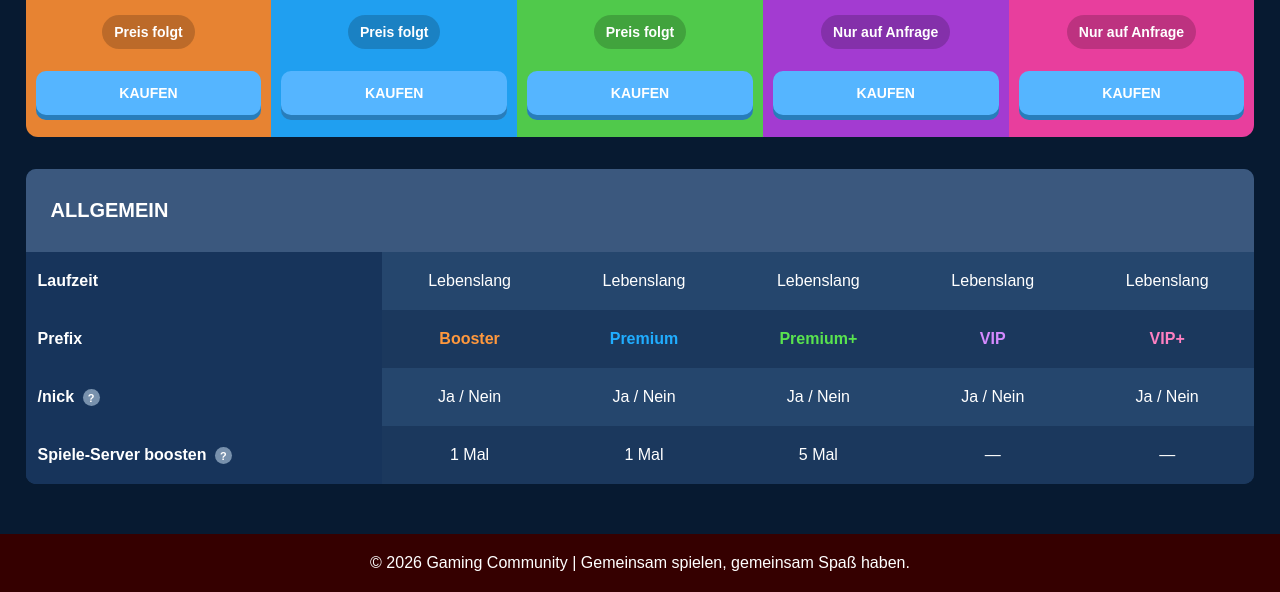
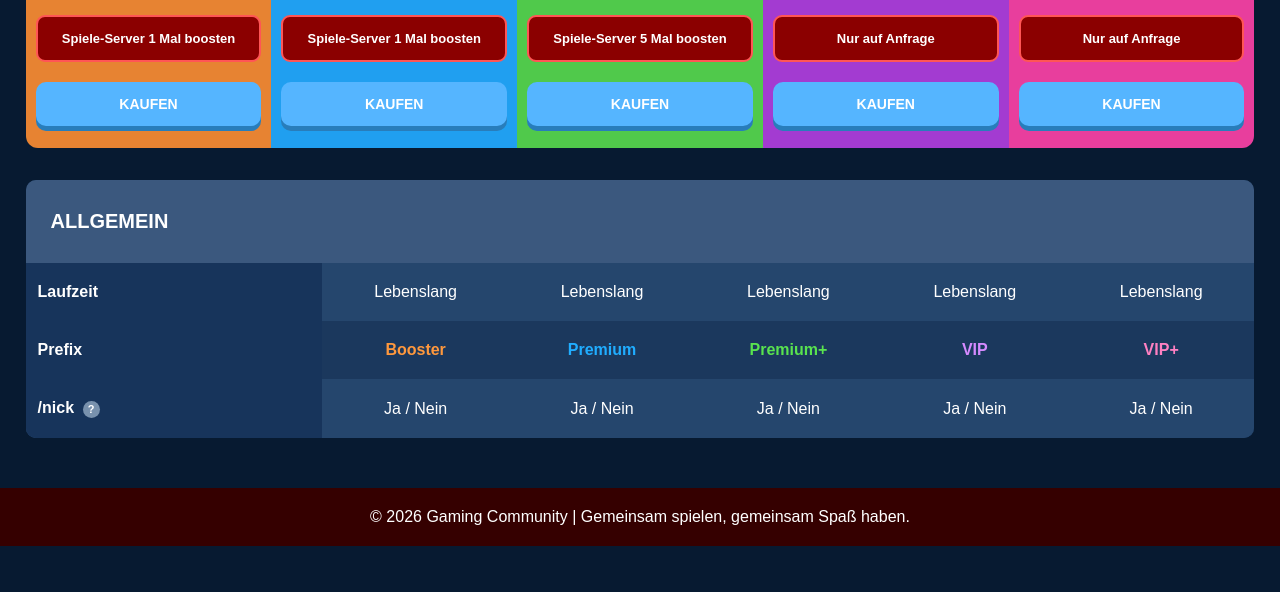
Before and after one commit to kiabruno/spiele_server, a plain HTML site: page rank.html in a window 1280 px wide. Shown: the part 465-1057 px from the top of the page. After the commit the page ends 1011 px from the top, so only its background shows below. Drawn offline with Linux system fonts and the light colour scheme.

Commit message:
Update rank.html

```diff
--- a/rank.html
+++ b/rank.html
@@ -130,14 +130,19 @@
             object-fit: contain;
         }
 
+        /* ROTE PREIS-ANZEIGE */
+
         .price {
-            display: inline-block;
-            background: #00000030;
-            padding: 9px 12px;
-            border-radius: 25px;
+            display: block;
+            background: #8b0000;
+            border: 2px solid #ff5555;
+            color: white;
+            padding: 12px 7px;
+            border-radius: 9px;
             font-weight: bold;
-            margin-bottom: 22px;
-            font-size: 14px;
+            font-size: 13px;
+            margin-bottom: 20px;
+            line-height: 1.5;
         }
 
         .buy-button {
@@ -320,8 +325,6 @@
         Entdecke unsere Ränge und ihre Vorteile!
     </p>
 
-    <!-- RANG-KARTEN -->
-
     <div class="rank-cards">
 
         <!-- BOOSTER -->
@@ -335,9 +338,14 @@
                 BOOSTER
             </h2>
 
-            <div class="price">Preis folgt</div>
+            <div class="price">
+                Spiele-Server 1 Mal boosten
+            </div>
 
-            <a href="links.html" class="buy-button">KAUFEN</a>
+            <button class="buy-button"
+                onclick="showBoostMessage(1)">
+                KAUFEN
+            </button>
         </section>
 
         <!-- PREMIUM -->
@@ -351,9 +359,14 @@
                 PREMIUM
             </h2>
 
-            <div class="price">Preis folgt</div>
+            <div class="price">
+                Spiele-Server 1 Mal boosten
+            </div>
 
-            <a href="links.html" class="buy-button">KAUFEN</a>
+            <button class="buy-button"
+                onclick="showBoostMessage(1)">
+                KAUFEN
+            </button>
         </section>
 
         <!-- PREMIUM PLUS -->
@@ -367,9 +380,14 @@
                 PREMIUM+
             </h2>
 
-            <div class="price">Preis folgt</div>
+            <div class="price">
+                Spiele-Server 5 Mal boosten
+            </div>
 
-            <a href="links.html" class="buy-button">KAUFEN</a>
+            <button class="buy-button"
+                onclick="showBoostMessage(5)">
+                KAUFEN
+            </button>
         </section>
 
         <!-- VIP -->
@@ -383,9 +401,12 @@
                 VIP
             </h2>
 
-            <div class="price">Nur auf Anfrage</div>
+            <div class="price">
+                Nur auf Anfrage
+            </div>
 
-            <button class="buy-button" onclick="rankWarning()">
+            <button class="buy-button"
+                onclick="rankWarning()">
                 KAUFEN
             </button>
         </section>
@@ -401,9 +422,12 @@
                 VIP+
             </h2>
 
-            <div class="price">Nur auf Anfrage</div>
+            <div class="price">
+                Nur auf Anfrage
+            </div>
 
-            <button class="buy-button" onclick="rankWarning()">
+            <button class="buy-button"
+                onclick="rankWarning()">
                 KAUFEN
             </button>
         </section>
@@ -464,25 +488,6 @@
                     <td>Ja / Nein</td>
                 </tr>
 
-                <tr>
-                    <td>
-                        Spiele-Server boosten
-                        <span class="info" tabindex="0">
-                            ?
-                            <span class="tooltip">
-                                Mit diesem Vorteil kannst du deinen
-                                Spiele-Server unterstützen.
-                            </span>
-                        </span>
-                    </td>
-
-                    <td>1 Mal</td>
-                    <td>1 Mal</td>
-                    <td>5 Mal</td>
-                    <td>—</td>
-                    <td>—</td>
-                </tr>
-
             </tbody>
 
         </table>
@@ -496,6 +501,14 @@
 </footer>
 
 <script>
+    function showBoostMessage(amount) {
+        const text = amount === 1
+            ? "Achtung: Um diesen Rang zu erhalten, musst du unseren Spiele-Server 1 Mal boosten."
+            : "Achtung: Um diesen Rang zu erhalten, musst du unseren Spiele-Server " + amount + " Mal boosten.";
+
+        alert(text);
+    }
+
     function rankWarning() {
         alert(
             "Achtung: Dieser Rang kann nicht gekauft oder erworben werden, sondern nur vergeben werden."
```
